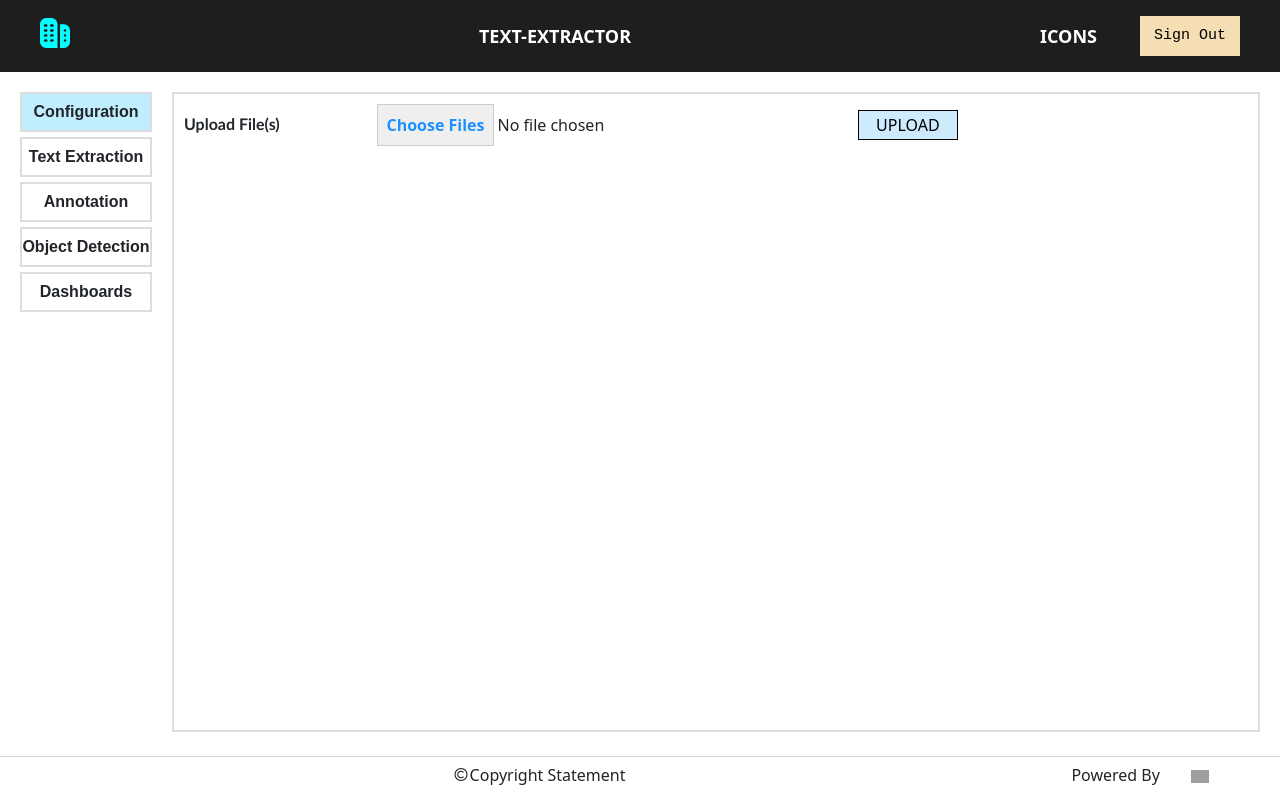
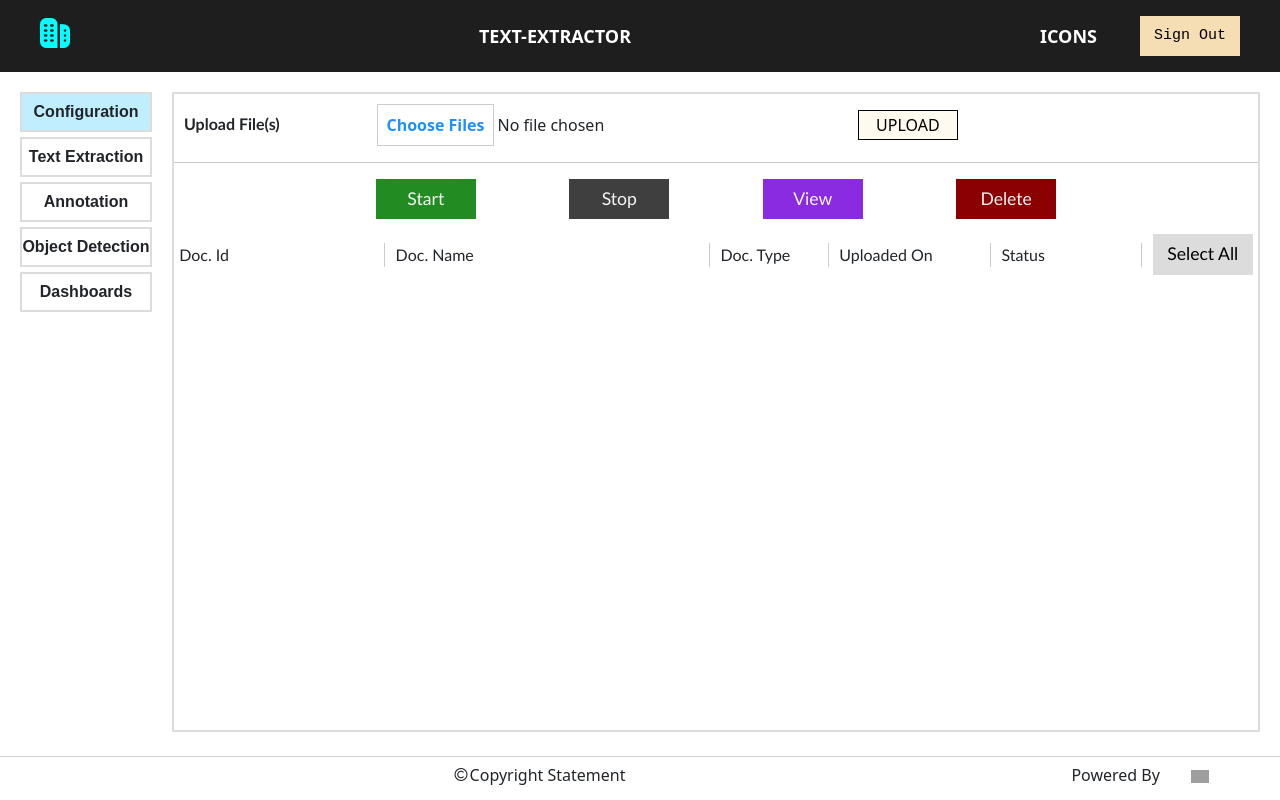
Before and after one commit to vkandra/text123, a React (Create React App) app: page / in a window 1280 px wide. Both pictures are taken after a click on the element "Configuration". Built offline with nearby package versions, Linux system fonts and the light colour scheme; no server answers; grey boxes are pictures that could not be loaded.

Commit message:
Files details buttons and Table heading

```diff
--- a/src/components/Configuration/Configuration.css
+++ b/src/components/Configuration/Configuration.css
@@ -26,6 +26,7 @@
   border: thin solid #ccc;
   border-radius: none;
   cursor: pointer;
+  background: none;
 }
 .fileUploadSectionMain div button {
   /* margin-top: 12px; */
@@ -33,6 +34,7 @@
   height: 30px;
   border: 1px solid black;
   font-weight: 500;
+  background: floralwhite;
 }
 .uploadStatusShow {
   display: flex;
--- a/src/components/Configuration/Configuration.js
+++ b/src/components/Configuration/Configuration.js
@@ -4,10 +4,7 @@ import { connect } from 'react-redux/es/exports';
 import axios from 'axios';
 import { ToastContainer, toast } from 'react-toastify';
 import 'react-toastify/dist/ReactToastify.css';
-
-import { handleFileChange } from '../../actions/extractor';
-import { uploadSelectedFiles } from '../../actions/extractor';
-import { tempSingleFileData } from '../../tempdata/tempSingleFileData';
+import ConfigurationFileList from '../ConfigurationFileList/ConfigurationFileList';
 
 const Configuration = (props) => {
   const [success, setSuccess] = useState(false);
@@ -116,6 +113,8 @@ const Configuration = (props) => {
           )}
         </div>
       </div>
+      <hr></hr>
+      <ConfigurationFileList></ConfigurationFileList>
     </div>
   );
 };
--- /dev/null
+++ b/src/components/ConfigurationFileList/ConfigurationFileList.css
@@ -0,0 +1,72 @@
+.actionButtonsConfigure {
+  width: 100%;
+  /* border: 1px solid black; */
+  display: flex;
+  justify-content: space-evenly;
+  align-items: center;
+  padding: 0px 10%;
+}
+
+.configurationFileListFourButtons {
+  padding: 0.4em;
+  width: 100px;
+  font-family: 'Gill Sans', 'Gill Sans MT', Calibri, 'Trebuchet MS', sans-serif;
+  font-size: 1.1rem;
+  font-weight: 500;
+  color: whitesmoke;
+}
+.configurationFileListFourButtons:hover {
+  opacity: 0.8;
+  transition: 0.3s;
+}
+.startExtractionButton {
+  background: forestgreen;
+}
+.stopExtractionButton {
+  background: rgb(63, 63, 63);
+}
+.viewExtractedDataButton {
+  background: blueviolet;
+}
+.deleteExtractedFileButton {
+  background: darkred;
+}
+
+.configFlLstTableHeader {
+  /* border: 1px solid black; */
+  margin-top: 15px;
+  display: flex;
+  justify-content: space-around;
+  align-items: center;
+  font-family: 'Gill Sans', 'Gill Sans MT', Calibri, 'Trebuchet MS', sans-serif;
+}
+.configFlLstTableHeader div {
+  border-right: 1px solid #ccc;
+}
+.configFlLstTableHeaderDocId {
+  width: 19%;
+}
+.configFlLstTableHeaderDocName {
+  width: 29%;
+}
+.configFlLstTableHeaderDocType {
+  width: 10%;
+}
+.configFlLstTableHeaderUploadedOn {
+  width: 14%;
+}
+.configFlLstTableHeaderDocStats {
+  width: 13%;
+}
+.configFlLstTableHeaderSelectAll {
+  padding: 0.4em;
+  width: 100px;
+  font-family: 'Gill Sans', 'Gill Sans MT', Calibri, 'Trebuchet MS', sans-serif;
+  font-size: 1.1rem;
+  font-weight: 500;
+  background: gainsboro;
+}
+.configFlLstTableHeaderSelectAll:hover {
+  opacity: 0.8;
+  transition: 0.3s;
+}
--- /dev/null
+++ b/src/components/ConfigurationFileList/ConfigurationFileList.js
@@ -0,0 +1,42 @@
+import './ConfigurationFileList.css';
+import React from 'react';
+// import { connect } from 'react-redux/es/exports';
+
+const ConfigurationFileList = (props) => {
+  return (
+    <div className="configurationFileList">
+      <div className="actionButtonsConfigure">
+        <button className="startExtractionButton configurationFileListFourButtons">
+          Start
+        </button>
+        <button className="stopExtractionButton configurationFileListFourButtons">
+          Stop
+        </button>
+        <button className="viewExtractedDataButton configurationFileListFourButtons">
+          View
+        </button>
+        <button className="deleteExtractedFileButton configurationFileListFourButtons">
+          Delete
+        </button>
+      </div>
+      <div className="configFlLstTableHeader">
+        <div className="configFlLstTableHeaderDocId">Doc. Id</div>
+        <div className="configFlLstTableHeaderDocName">Doc. Name</div>
+        <div className="configFlLstTableHeaderDocType">Doc. Type</div>
+        <div className="configFlLstTableHeaderUploadedOn">Uploaded On</div>
+        <div className="configFlLstTableHeaderDocStats">Status</div>
+        <button className="configFlLstTableHeaderSelectAll">Select All</button>
+      </div>
+    </div>
+  );
+};
+
+// const mapStateToProps = (state) => {
+//     return {
+//       user: state.user,
+//     };
+//   };
+
+//   export default connect(mapStateToProps)(ConfigurationFileList);
+
+export default ConfigurationFileList;
--- a/src/reducers/user.js
+++ b/src/reducers/user.js
@@ -6,8 +6,7 @@ const initialUserState = {
   userFirstName: '',
   userLastName: '',
   userId: 0,
-  token: '',
-  allUsers: [],
+  token: 'f6d86aa8-57d4-442a-b159-ee46e97df492',
 };
 
 export default function user(state = initialUserState, action) {
```
